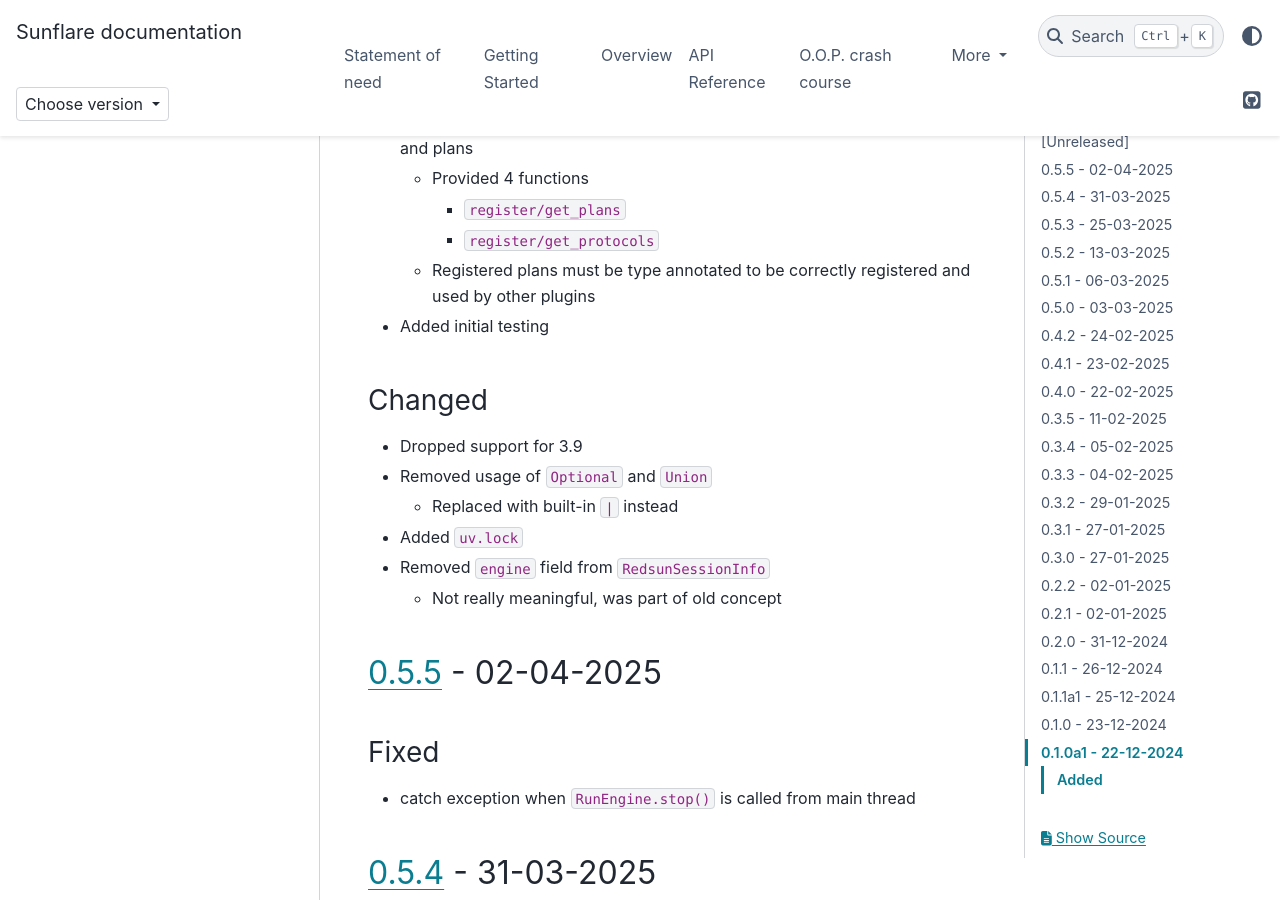
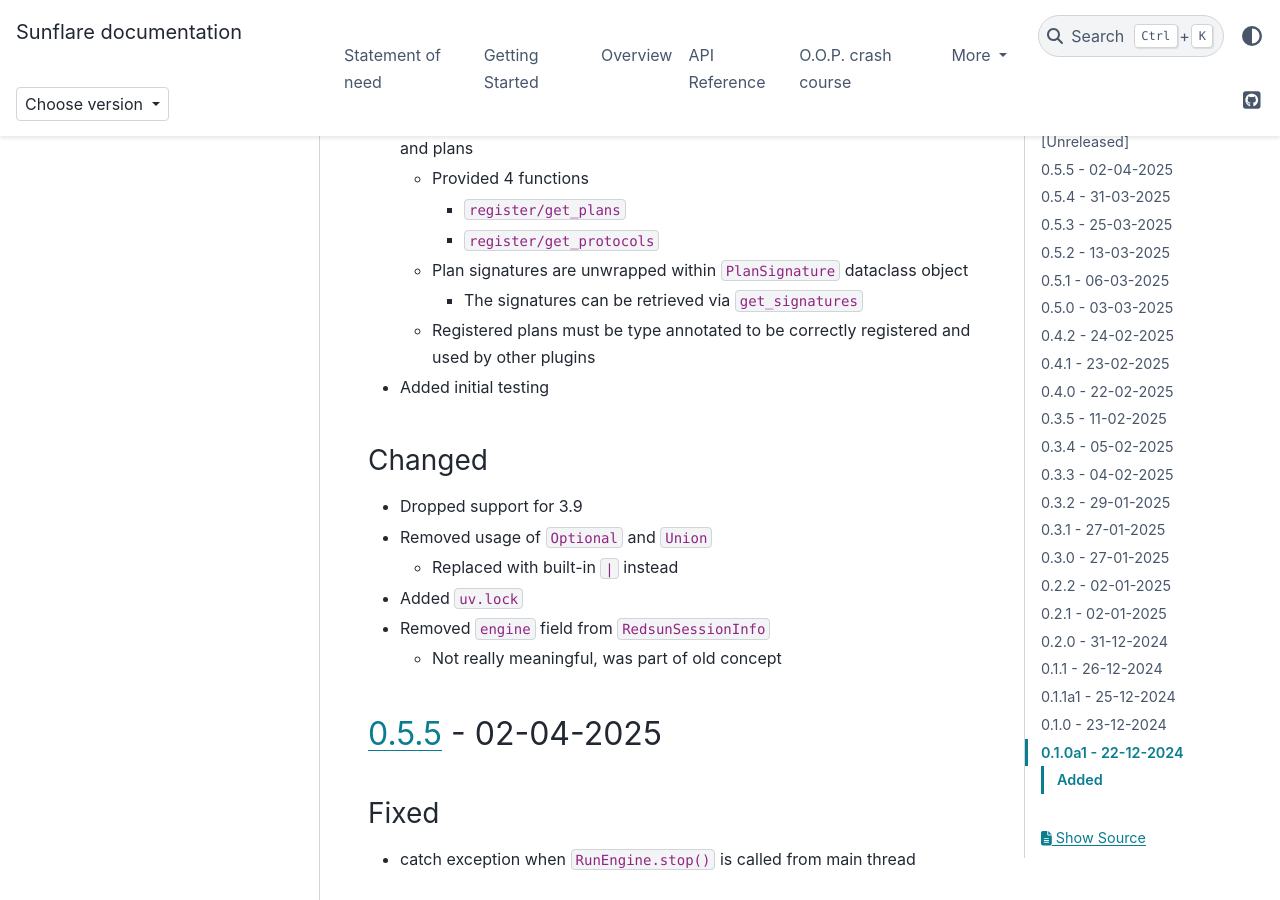
Before and after one commit to redsun-acquisition/sunflare, a Sphinx documentation site: the page built from docs/changelog.md, in a window 1280 px wide and 900 px high, scrolled down 489 px. Built offline with Sphinx 7.4.7 and the PyData theme 0.15.4, drawn with Linux system fonts in a browser that asks for light colours.

Commit message:
docs: update changelog

```diff
--- a/docs/changelog.md
+++ b/docs/changelog.md
@@ -15,6 +15,8 @@ Dates are specified in the format `DD-MM-YYYY`.
   - Provided 4 functions
     - `register/get_plans`
     - `register/get_protocols`
+  - Plan signatures are unwrapped within `PlanSignature` dataclass object
+    - The signatures can be retrieved via `get_signatures`
   - Registered plans must be type annotated to be correctly registered and used by other plugins
 - Added initial testing
 
```
